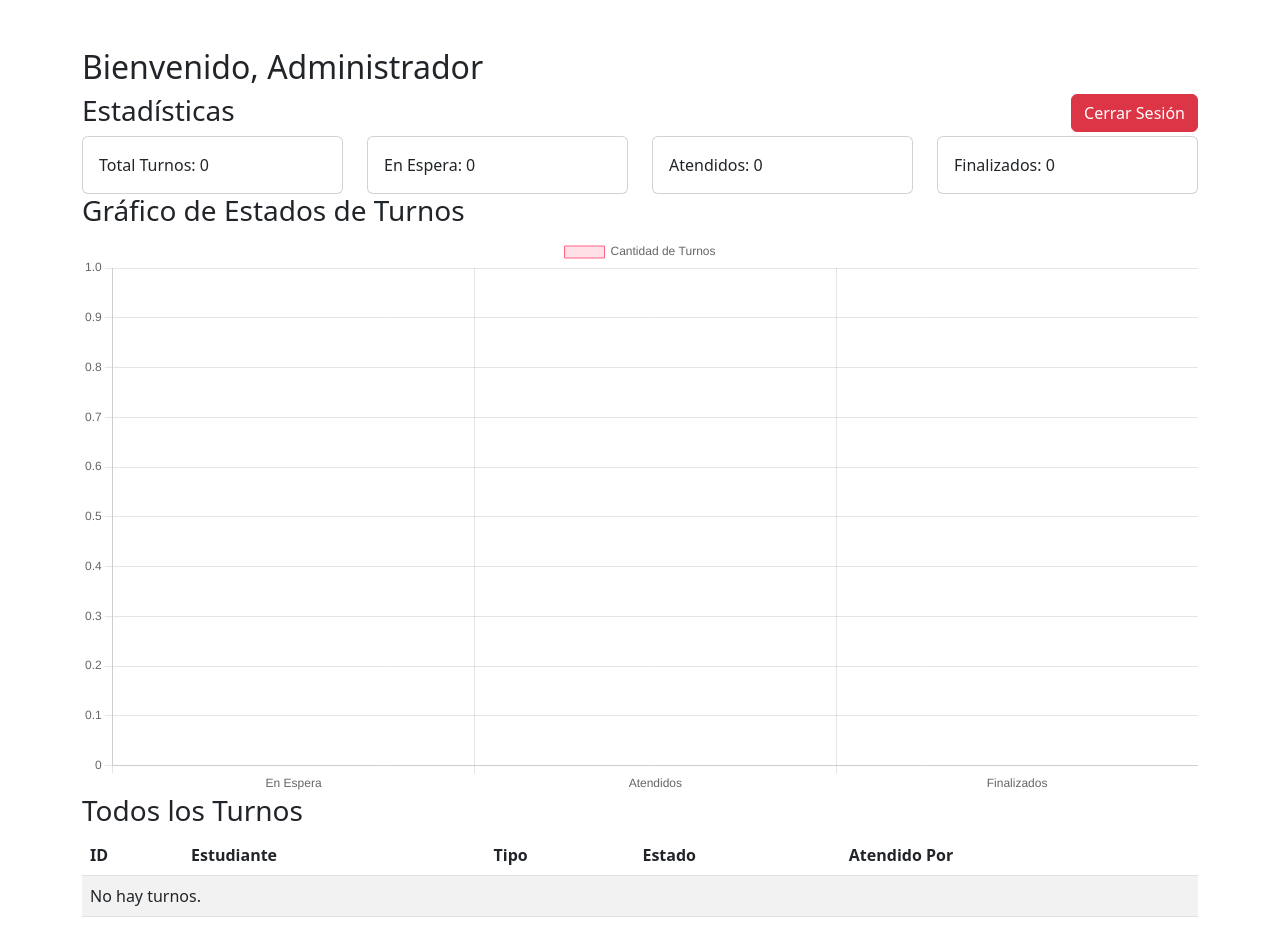
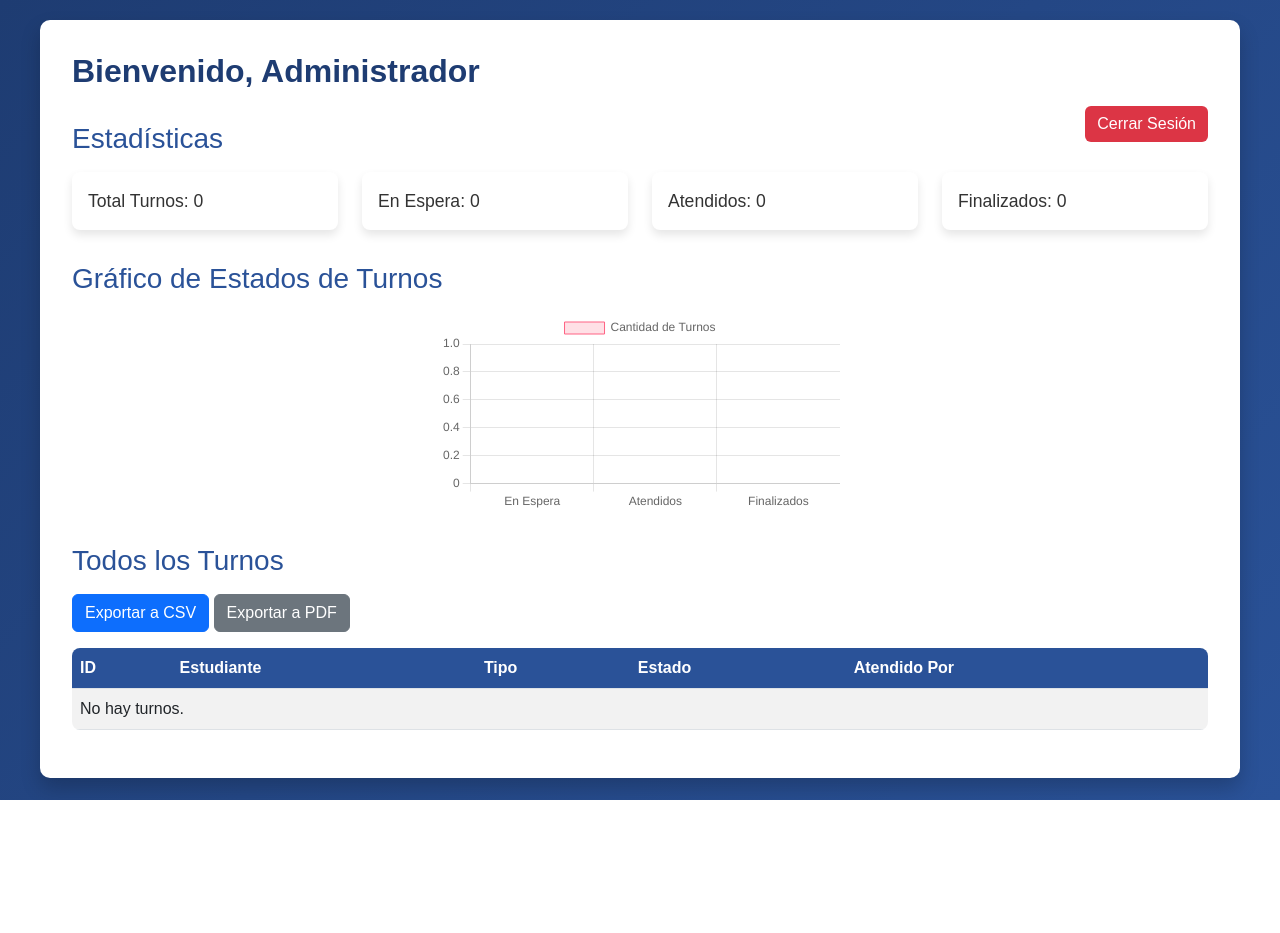
Before and after one commit to Eliasovalle22/Ticket_Unicorsalud, a Django app: page /admin-turnos/ in a window 1280 px wide. After the commit the page ends 800 px from the top, so only its background shows below. Run offline with Django 5.2, Linux system fonts and the light colour scheme; the visitor is signed in with stand-in values (Sample User, id 1); data that the repository does not hold is empty.

Commit message:
Estilos dashboard

```diff
--- a/gestion_turnos/templates/gestion_turnos/dashboard_admin.html
+++ b/gestion_turnos/templates/gestion_turnos/dashboard_admin.html
@@ -2,8 +2,11 @@
 <html lang="es">
 <head>
     <meta charset="UTF-8">
+    <meta name="viewport" content="width=device-width, initial-scale=1.0">
     <title>Dashboard Administrador</title>
     <link href="https://cdn.jsdelivr.net/npm/bootstrap@5.3.0/dist/css/bootstrap.min.css" rel="stylesheet">
+    {% load static %}
+    <link rel="stylesheet" href="{% static 'css/dashboard_admin.css' %}">
     <script src="https://cdn.jsdelivr.net/npm/chart.js"></script>
 </head>
 <body>
@@ -15,7 +18,7 @@
             </div>
         {% endfor %}
     {% endif %}
-    <div class="container mt-5">
+    <div class="dashboard-container">
         <h2>Bienvenido, Administrador</h2>
         <a href="{% url 'logout' %}" class="btn btn-danger float-end">Cerrar Sesión</a>
 
@@ -31,6 +34,14 @@
         <canvas id="turnosChart" width="400" height="200"></canvas>
 
         <h3>Todos los Turnos</h3>
+        <form method="post" style="display:inline;">
+            {% csrf_token %}
+            <button type="submit" name="export_csv" class="btn btn-primary mb-3">Exportar a CSV</button>
+        </form>
+        <form method="post" style="display:inline;">
+            {% csrf_token %}
+            <button type="submit" name="export_pdf" class="btn btn-secondary mb-3">Exportar a PDF</button>
+        </form>
         <table class="table table-striped">
             <thead>
                 <tr>
@@ -57,7 +68,6 @@
         </table>
     </div>
     <script>
-        // Datos para el gráfico
         const ctx = document.getElementById('turnosChart').getContext('2d');
         const turnosChart = new Chart(ctx, {
             type: 'bar',
@@ -90,4 +100,7 @@
     </script>
     <script src="https://cdn.jsdelivr.net/npm/bootstrap@5.3.0/dist/js/bootstrap.bundle.min.js"></script>
 </body>
+<footer class="text-center text-white mt-4">
+    <p>© 2025 Unicorsalud - Sistema de Gestión de Turnos</p>
+</footer>
 </html>
--- a/gestion_turnos/views.py
+++ b/gestion_turnos/views.py
@@ -9,9 +9,12 @@ from django.contrib.auth import login as auth_login
 from django.contrib.auth.forms import AuthenticationForm
 import logging
 from django.contrib import messages
-
-
-
+import csv
+from io import BytesIO
+from reportlab.lib.pagesizes import letter
+from reportlab.pdfgen import canvas
+from .resources import TurnoResource
+from django.http import HttpResponse
 
 
 
@@ -86,6 +89,34 @@ def dashboard_admin(request):
     turnos_atendidos = turnos.filter(estado='atendido').count()
     turnos_finalizados = turnos.filter(estado='finalizado').count()
 
+    if request.method == 'POST':
+        if 'export_csv' in request.POST:
+            # Exportar a CSV
+            turno_resource = TurnoResource()
+            dataset = turno_resource.export()
+            response = HttpResponse(dataset.csv, content_type='text/csv')
+            response['Content-Disposition'] = 'attachment; filename="turnos.csv"'
+            return response
+        elif 'export_pdf' in request.POST:
+            # Exportar a PDF
+            buffer = BytesIO()
+            p = canvas.Canvas(buffer, pagesize=letter)
+            p.setFont("Helvetica", 12)
+            p.drawString(100, 750, "Reporte de Turnos")
+            y = 700
+            for turno in turnos:
+                p.drawString(50, y, f"ID: {turno.id} | Estudiante: {turno.estudiante.nombre} | Tipo: {turno.tipo_turno} | Estado: {turno.estado}")
+                y -= 20
+                if y < 50:
+                    p.showPage()
+                    y = 750
+            p.showPage()
+            p.save()
+            buffer.seek(0)
+            response = HttpResponse(buffer, content_type='application/pdf')
+            response['Content-Disposition'] = 'attachment; filename="turnos.pdf"'
+            return response
+
     return render(request, 'gestion_turnos/dashboard_admin.html', {
         'total_turnos': total_turnos,
         'turnos_espera': turnos_espera,
--- /dev/null
+++ b/static/css/dashboard_admin.css
@@ -0,0 +1,132 @@
+/* Reset básico */
+* {
+    margin: 0;
+    padding: 0;
+    box-sizing: border-box;
+}
+
+body {
+    font-family: 'Arial', sans-serif;
+    background: linear-gradient(135deg, #1e3c72 0%, #2a5298 100%);
+    min-height: 100vh;
+    padding: 20px;
+}
+
+.dashboard-container {
+    background: #fff;
+    padding: 2rem;
+    border-radius: 10px;
+    box-shadow: 0 10px 20px rgba(0, 0, 0, 0.2);
+    max-width: 1200px;
+    margin: 0 auto;
+    animation: fadeIn 0.5s ease-in-out;
+}
+
+@keyframes fadeIn {
+    0% { opacity: 0; transform: translateY(-20px); }
+    100% { opacity: 1; transform: translateY(0); }
+}
+
+.dashboard-container h2 {
+    color: #1e3c72;
+    font-weight: 600;
+    margin-bottom: 1rem;
+}
+
+.dashboard-container h3 {
+    color: #2a5298;
+    margin-top: 2rem;
+    margin-bottom: 1rem;
+}
+
+.btn-danger {
+    background: #dc3545;
+    border: none;
+    transition: background 0.3s ease;
+}
+
+.btn-danger:hover {
+    background: #c82333;
+}
+
+.card {
+    border: none;
+    border-radius: 8px;
+    box-shadow: 0 5px 10px rgba(0, 0, 0, 0.1);
+    transition: transform 0.3s ease;
+}
+
+.card:hover {
+    transform: translateY(-5px);
+}
+
+.card-body {
+    font-size: 1.1rem;
+    color: #333;
+}
+
+.table {
+    background: #fff;
+    border-radius: 8px;
+    overflow: hidden;
+}
+
+.table th {
+    background: #2a5298;
+    color: #fff;
+}
+
+.table td {
+    vertical-align: middle;
+}
+
+.btn-primary, .btn-secondary {
+    transition: background 0.3s ease;
+}
+
+.btn-primary:hover {
+    background: #1e3c72;
+}
+
+.btn-secondary:hover {
+    background: #5a6268;
+}
+
+canvas {
+    max-width: 100%;
+    margin: 0 auto;
+    display: block;
+}
+
+@media (max-width: 768px) {
+    .dashboard-container {
+        padding: 1.5rem;
+    }
+
+    .card-body {
+        font-size: 0.9rem;
+    }
+
+    .table {
+        font-size: 0.9rem;
+    }
+
+    .dashboard-container h2 {
+        font-size: 1.5rem;
+    }
+
+    .dashboard-container h3 {
+        font-size: 1.2rem;
+    }
+
+    .btn {
+        font-size: 0.9rem;
+        padding: 0.5rem 1rem;
+    }
+}
+
+footer {
+    position: fixed;
+    bottom: 10px;
+    width: 100%;
+}
--- a/turnos_unicorsalud/settings.py
+++ b/turnos_unicorsalud/settings.py
@@ -32,6 +32,7 @@ ALLOWED_HOSTS = []
 
 INSTALLED_APPS = [
     'gestion_turnos',
+    'import_export',
     'django.contrib.admin',
     'django.contrib.auth',
     'django.contrib.contenttypes',
@@ -120,6 +121,7 @@ USE_TZ = True
 # https://docs.djangoproject.com/en/5.2/howto/static-files/
 
 STATIC_URL = 'static/'
+STATICFILES_DIRS = [BASE_DIR / "static"]
 
 # Default primary key field type
 # https://docs.djangoproject.com/en/5.2/ref/settings/#default-auto-field
```
Also changed, not shown: gestion_turnos/resources.py (added, +8 -0 lines), gestion_turnos/templates/gestion_turnos/dashboard_estudiante.html (+12 -12 lines), gestion_turnos/templates/gestion_turnos/dashboard_soporte.html (+7 -1 lines), gestion_turnos/templates/gestion_turnos/login.html (+17 -2 lines), static/css/dashboard_estudiante.css (added, +138 -0 lines), static/css/dashboard_soporte.css (added, +106 -0 lines), static/css/login.css (added, +120 -0 lines).
